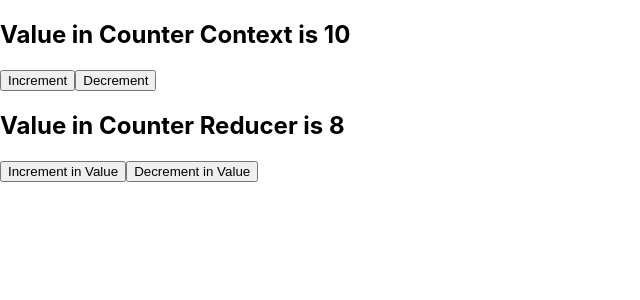
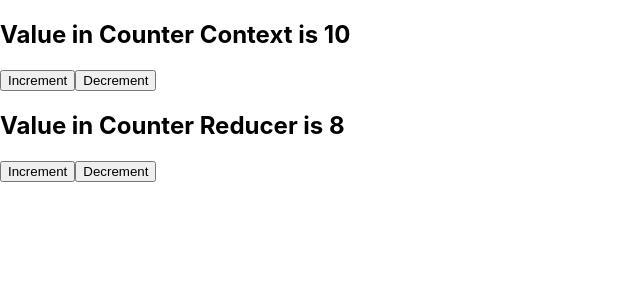
Before and after one commit to rashid-ali-nadeem/usecontext-session, a React (Create React App) app: page / in a window 1280 px wide. Shown: the top 300 px of the page, without its empty margins (0-640 px from the left). Built offline with nearby package versions, Linux system fonts and the light colour scheme.

Commit message:
updated again

```diff
--- a/src/Child2.js
+++ b/src/Child2.js
@@ -7,8 +7,8 @@ const Child2 = () => {
     return (
         <div>
             <h2>Value in Counter Reducer is {state} </h2>
-            <button onClick = {() => {dispatch("INCREMENT")}} >Increment in Value</button>
-            <button onClick = {() => {dispatch("DECREMENT")}} >Decrement in Value</button>
+            <button onClick = {() => {dispatch("INCREMENT")}} >Increment</button>
+            <button onClick = {() => {dispatch("DECREMENT")}} >Decrement</button>
         </div>
     )
 }
```
